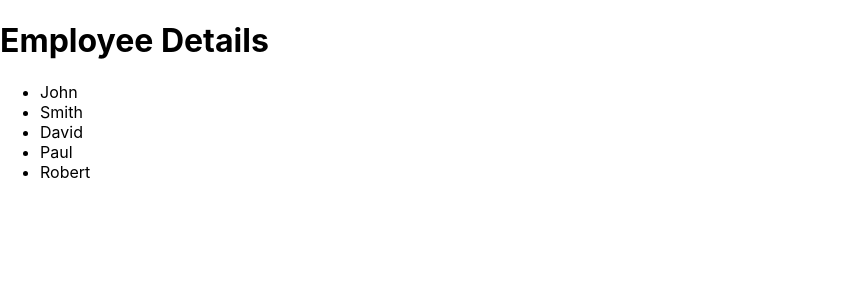
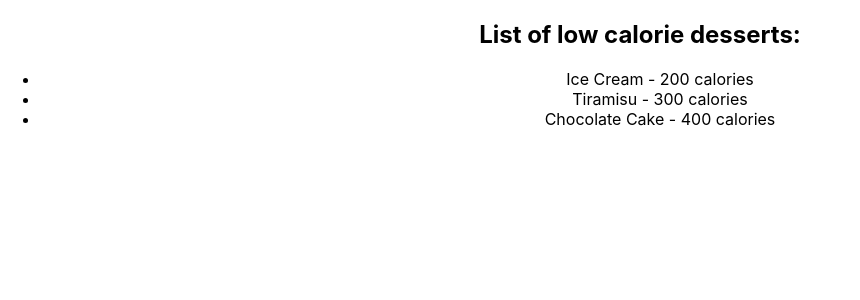
Before and after one commit to jeevan10017/Advanced-React-CourseEra, a React (Create React App) app: page / in a window 1280 px wide. Shown: the top 300 px of the page, without its empty margins (0-860 px from the left). Built offline with nearby package versions, Linux system fonts and the light colour scheme.

Commit message:
Creating List of map using filtering and sorting

```diff
--- a/src/App.js
+++ b/src/App.js
@@ -1,64 +1,36 @@
-import React from 'react'
+import "./App.css";
+import DessertsList from "./DessertsList";
 
-const data =[
+const desserts = [
   {
-    id :1 ,
-    name : 'John',
-    age : 25,
-    city : 'New York',
-    country : 'USA',
-    job : 'Software Engineer'
+    name: "Chocolate Cake",
+    calories: 400,
+    createdAt: "2022-09-01",
   },
   {
-    id :2 ,
-    name : 'Smith',
-    age : 30,
-    city : 'London',
-    country : 'UK',
-    job : 'Doctor'
+    name: "Ice Cream",
+    calories: 200,
+    createdAt: "2022-01-02",
   },
   {
-    id :3 ,
-    name : 'David',
-    age : 35,
-    city : 'Sydney',
-    country : 'Australia',
-    job : 'Teacher'
+    name: "Tiramisu",
+    calories: 300,
+    createdAt: "2021-10-03",
   },
   {
-    id :4 ,
-    name : 'Paul',
-    age : 40,
-    city : 'Paris',
-    country : 'France',
-    job : 'Businessman'
+    name: "Cheesecake",
+    calories: 600,
+    createdAt: "2022-01-04",
   },
-  {
-    id :5 ,
-    name : 'Robert',
-    age : 45,
-    city : 'Berlin',
-    country : 'Germany',
-    job : 'Politician'
-  }
+];
 
-]
-
-
-const App = () => {
-const EmployeeDetails  = data.map(employees => {
-  const employNames = `${employees.name}`
-  return <li>{employNames}</li>
-})
-
-return (
-  <div>
-    <h1>Employee Details</h1>
-    <ul>
-      {EmployeeDetails}
-    </ul>
+function App() {
+  return (
+    <div className="App">
+      <h2>List of low calorie desserts:</h2>
+      <DessertsList data={desserts} />
     </div>
-)
+  );
 }
 
-export default App
+export default App;
--- /dev/null
+++ b/src/DessertsList.js
@@ -0,0 +1,19 @@
+  const DessertsList = (props) => {
+ const lowCaloriesDesert =props.data
+  .filter((dessert) => {
+    return dessert.calories < 500;
+  })
+  .sort((a, b) => {
+    return a.calories - b.calories;
+  })
+  .map((dessert) => {
+    return (
+     <li>
+        {dessert.name} - {dessert.calories} calories
+     </li>
+    );
+  })
+  return <ul>{lowCaloriesDesert}</ul>;
+
+  }
+export default DessertsList;
```
